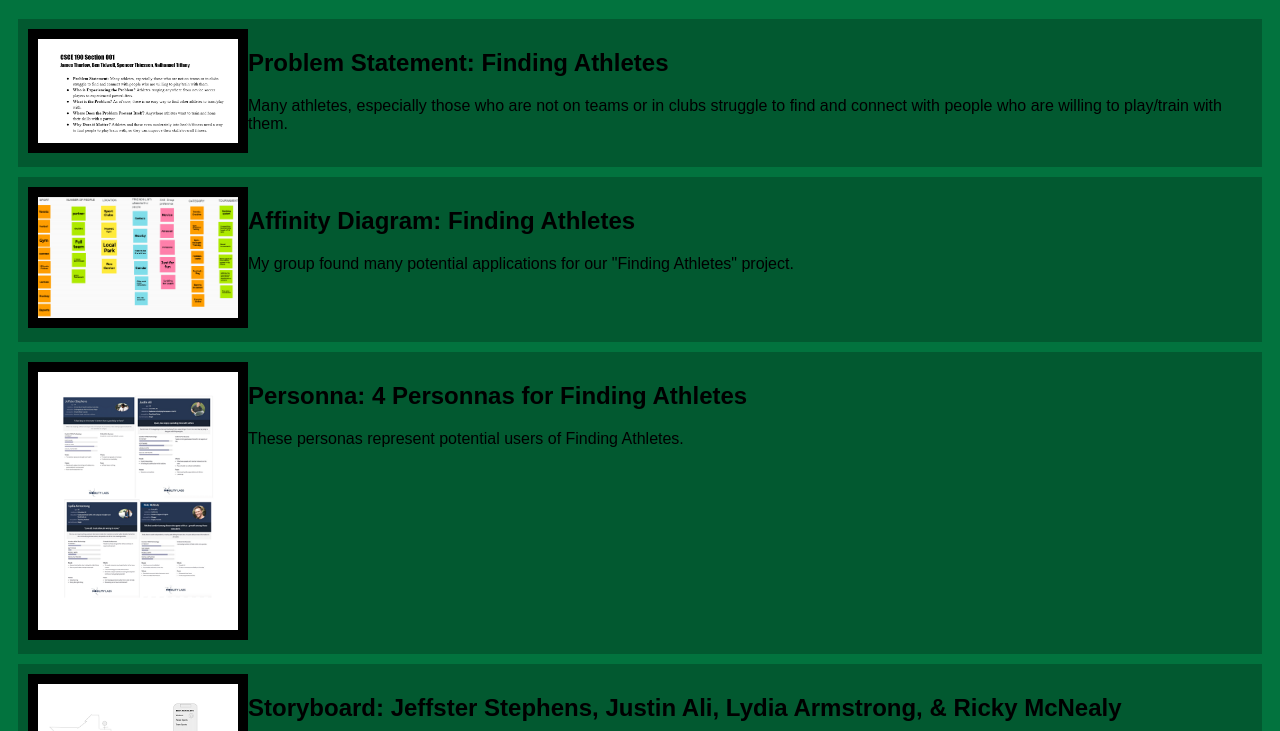
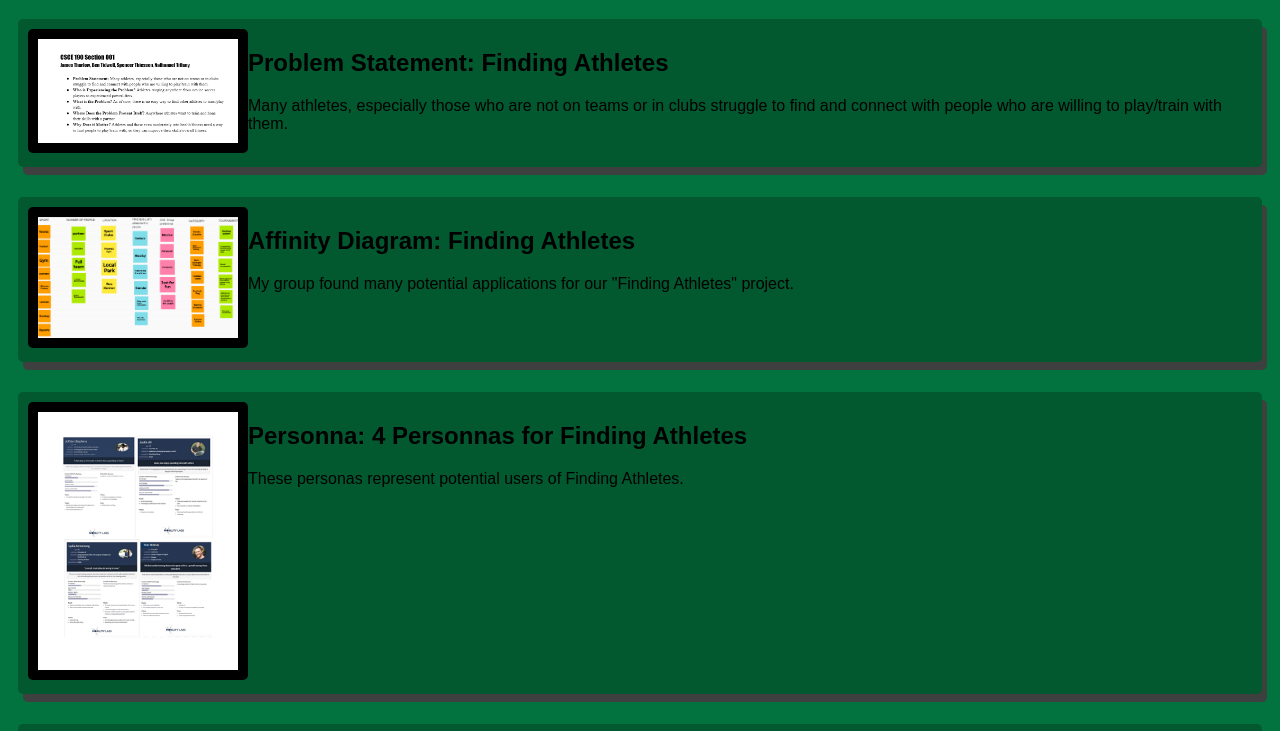
Before and after one commit to james-thurlow/james-thurlow.github.io, a plain HTML site: page index.html in a window 1280 px wide. Shown: the part 61-792 px from the top of the page. Drawn offline with Linux system fonts and the light colour scheme.

Commit message:
Add files via upload

```diff
--- a/styles.css
+++ b/styles.css
@@ -7,14 +7,17 @@ body{
 display: flex;
 padding: 10px;
 margin: 10px;
+margin-bottom: 30px;
 background: #025930;
+border-radius:5px;
+box-shadow: 5px 8px #3E403F;
 }
 
 .assignment img {
     width: 200px;
     padding:10px;
     background:black;
-
+    border-radius:5px;
 }
 
 h1{
@@ -26,3 +29,7 @@ a {
     text-decoration:none;
     color:black;
 }
+
+.assignment a:hover {
+    color: #3E403F;
+}
```
